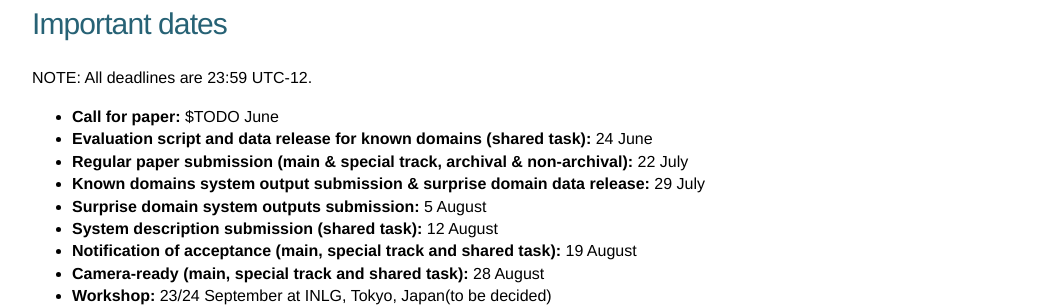
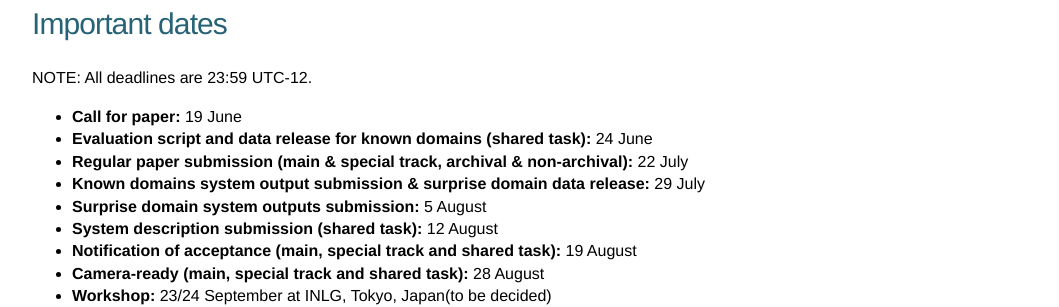
Before and after one commit to practicald2t/practicald2t.github.io, a Jekyll site: the page built from pages/cfp.md, in a window 1280 px wide and 900 px high, scrolled down 1227 px. Shown: the part 152-459 px from the top of the window, without its empty margins (108-1167 px from the left). Built offline with Jekyll 4.4.1, drawn with Linux system fonts in a browser that asks for light colours.

Commit message:
Update cfp.md

```diff
--- a/pages/cfp.md
+++ b/pages/cfp.md
@@ -46,7 +46,7 @@ At the workshop, we will present results and insights of our evaluation: how eve
 # Important dates
 NOTE: All deadlines are 23:59 UTC-12.
 
-- **Call for paper:**  $TODO June
+- **Call for paper:** 19 June
 - **Evaluation script and data release for known domains (shared task):**  24 June
 - **Regular paper submission (main & special track, archival & non-archival):** 22 July
 - **Known domains system output submission & surprise domain data release:** 29 July
```
